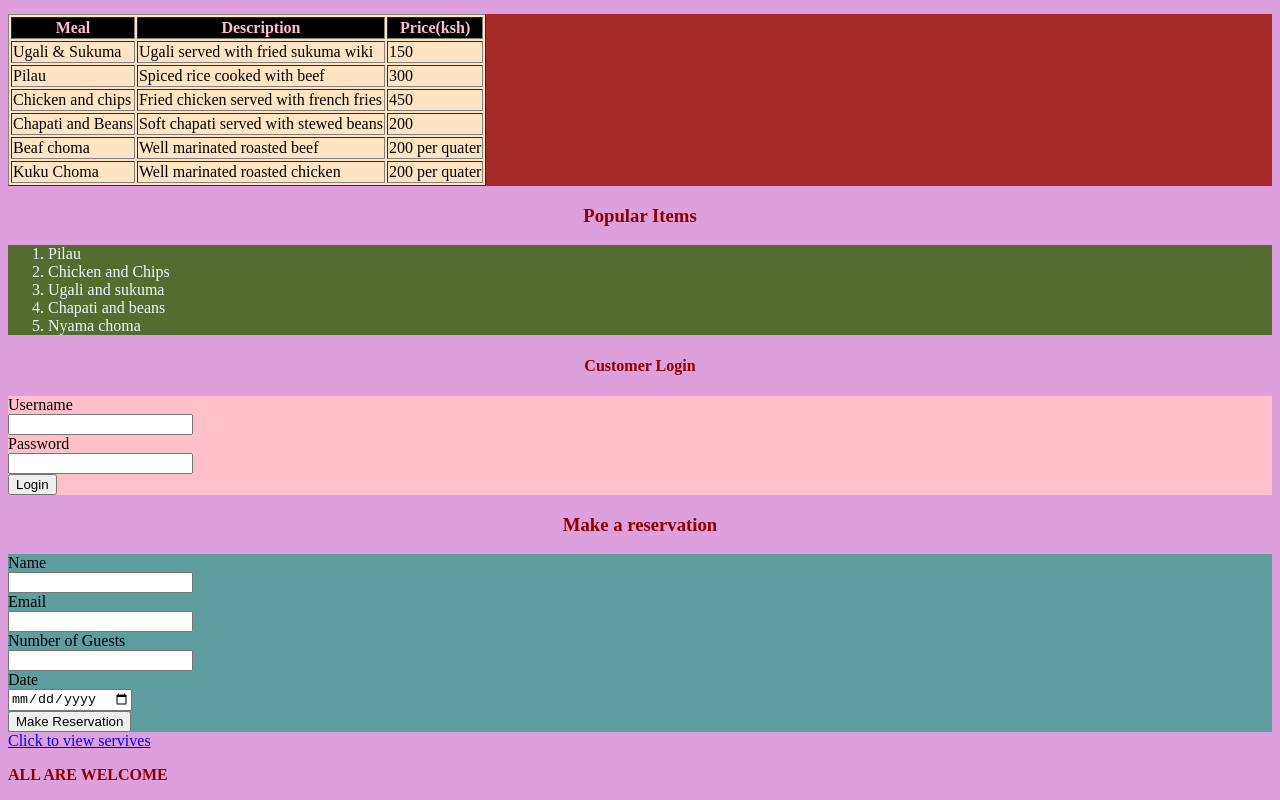
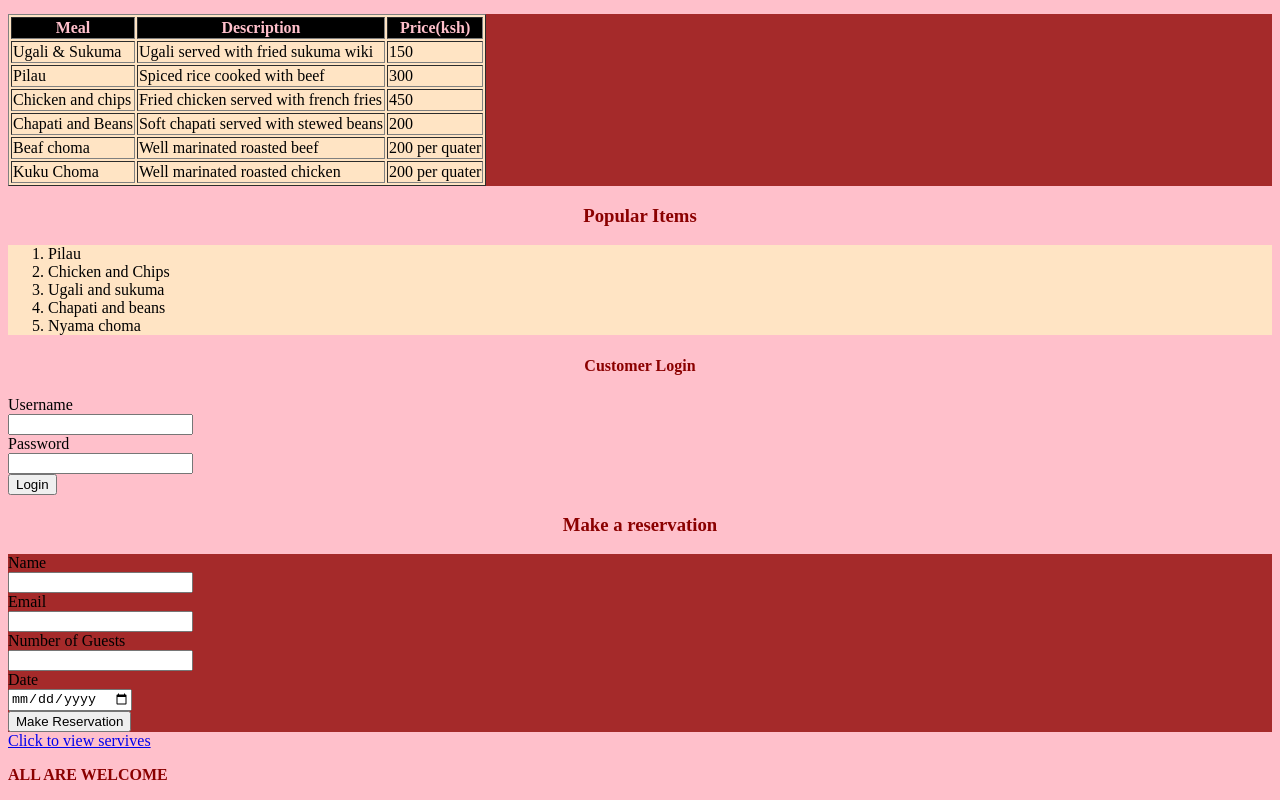
Before and after one commit to giftshiza5-cmd/Karibu-restaurant, a plain HTML site: page index.html in a window 1280 px wide. Shown: the part 612-1412 px from the top of the page. Drawn offline with Linux system fonts and the light colour scheme.

Commit message:
third commit

```diff
--- a/index.html
+++ b/index.html
@@ -5,11 +5,11 @@
     <meta name="viewport" content="width=device-width, initial-scale=1.0">
     <title>Karibu Restaurant</title>
 <style>
-    body{background-color: plum;}
+    body{background-color: pink;}
     .section2{background-color: brown;}
     .section3{background-color: red;}
-    .section1{background-color: darkolivegreen;}
-    .section4{background-color: cadetblue;}
+    .section1{background-color: bisque;}
+    .section4{background-color:brown;}
 </style>
 </head>
 <body>
@@ -61,7 +61,7 @@
     </div>
         <h3 style="color: darkred; text-align: center;">Popular Items</h3>
         <div class="section1">
-            <ol style="color: aliceblue;">
+            <ol style="color: black">
                 <LI>Pilau</LI>
                 <LI>Chicken and Chips</LI>
                 <LI>Ugali and sukuma</LI>
```
